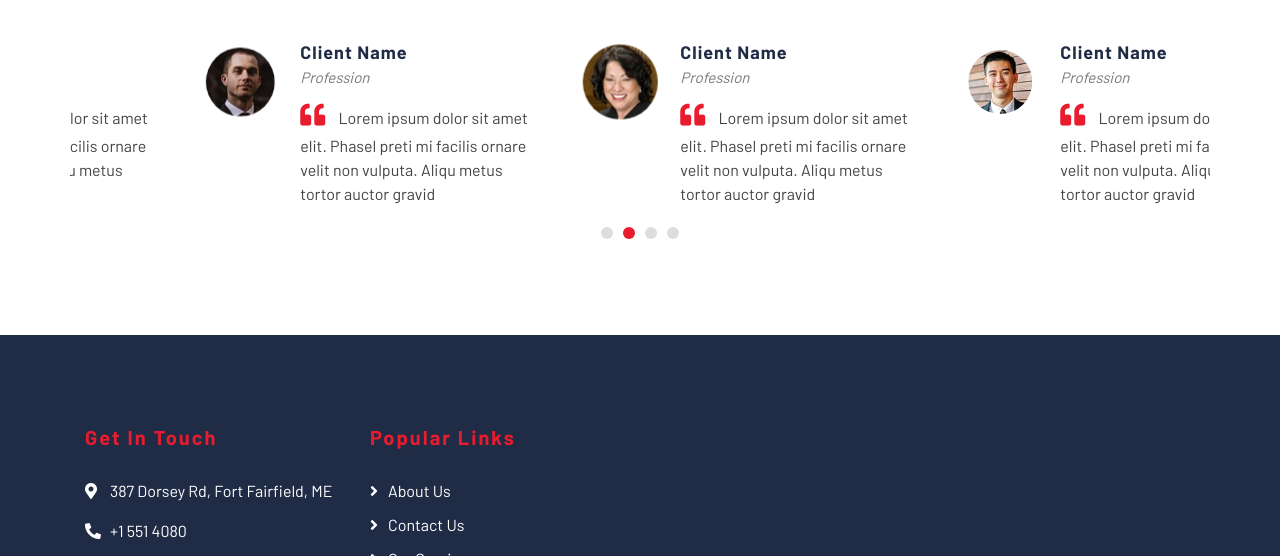
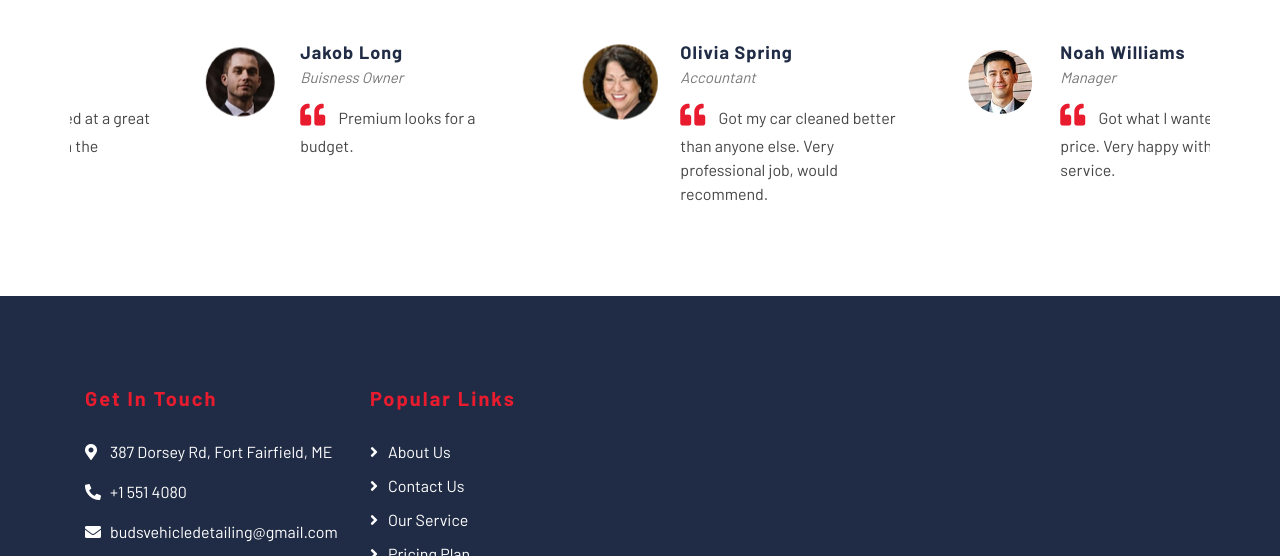
Before and after one commit to Jakob-Long/Buds-Detailing, a plain HTML site: page index.html in a window 1280 px wide. Shown: the part 1105-1661 px from the top of the page. Drawn offline with nearby package versions, Linux system fonts and the light colour scheme.

Commit message:
Add files via upload

```diff
--- a/index.html
+++ b/index.html
@@ -539,40 +539,30 @@
                     <div class="testimonial-item">
                         <img src="img/testimonial-1.jpg" alt="Image">
                         <div class="testimonial-text">
-                            <h3>Client Name</h3>
-                            <h4>Profession</h4>
+                            <h3>Jakob Long</h3>
+                            <h4>Buisness Owner</h4>
                             <p>
-                                Lorem ipsum dolor sit amet elit. Phasel preti mi facilis ornare velit non vulputa. Aliqu metus tortor auctor gravid
+                                Premium looks for a budget.
                             </p>
                         </div>
                     </div>
                     <div class="testimonial-item">
                         <img src="img/testimonial-2.jpg" alt="Image">
                         <div class="testimonial-text">
-                            <h3>Client Name</h3>
-                            <h4>Profession</h4>
+                            <h3>Olivia Spring</h3>
+                            <h4>Accountant</h4>
                             <p>
-                                Lorem ipsum dolor sit amet elit. Phasel preti mi facilis ornare velit non vulputa. Aliqu metus tortor auctor gravid
+                                Got my car cleaned better than anyone else. Very professional job, would recommend.
                             </p>
                         </div>
                     </div>
                     <div class="testimonial-item">
                         <img src="img/testimonial-3.jpg" alt="Image">
                         <div class="testimonial-text">
-                            <h3>Client Name</h3>
-                            <h4>Profession</h4>
+                            <h3>Noah Williams</h3>
+                            <h4>Manager</h4>
                             <p>
-                                Lorem ipsum dolor sit amet elit. Phasel preti mi facilis ornare velit non vulputa. Aliqu metus tortor auctor gravid
-                            </p>
-                        </div>
-                    </div>
-                    <div class="testimonial-item">
-                        <img src="img/testimonial-4.jpg" alt="Image">
-                        <div class="testimonial-text">
-                            <h3>Client Name</h3>
-                            <h4>Profession</h4>
-                            <p>
-                                Lorem ipsum dolor sit amet elit. Phasel preti mi facilis ornare velit non vulputa. Aliqu metus tortor auctor gravid
+                                Got what I wanted at a great price. Very happy  with the service.
                             </p>
                         </div>
                     </div>
@@ -674,10 +664,10 @@
                             <h2>Get In Touch</h2>
                             <p><i class="fa fa-map-marker-alt"></i>387 Dorsey Rd, Fort Fairfield, ME</p>
                             <p><i class="fa fa-phone-alt"></i>+1 551 4080</p>
-                            <p><i class="fa fa-envelope"></i>info@example.com</p>
+                            <p><i class="fa fa-envelope"></i>budsvehicledetailing@gmail.com</p>
                             <div class="footer-social">
                                 <a class="btn" href="https://www.facebook.com/profile.php?id=100075040716731"><i class="fab fa-facebook-f"></i></a>
-                                <a class="btn" href="https://www.instagram.com/call_sign_grizzly/"><i class="fab fa-instagram"></i></a>
+                                <a class="btn" href="https://www.instagram.com/budsvehicledetailing/"><i class="fab fa-instagram"></i></a>
                             </div>
                         </div>
                     </div>
```
Also changed, not shown: about.html (+2 -2 lines), contact.html (+2 -2 lines), price.html (+2 -2 lines), service.html (+12 -22 lines).
